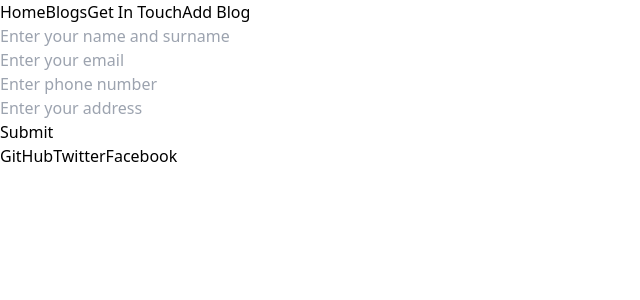
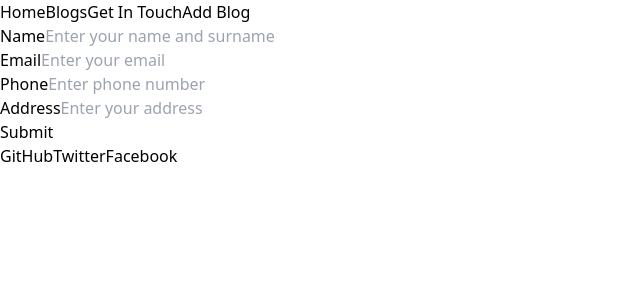
Before and after one commit to M9china/react_training, a React (Vite) app in the folder App1/: page /account in a window 1280 px wide. Shown: the top 300 px of the page, without its empty margins (0-640 px from the left). Built offline with nearby package versions, Linux system fonts and the light colour scheme.

Commit message:
feat:style blogpost form using tailwindcss

```diff
--- a/App1/src/components/AddBlogComponent.jsx
+++ b/App1/src/components/AddBlogComponent.jsx
@@ -23,31 +23,32 @@ export const AddBlogComponent = () => {
     console.log(postData);
   }
     return <>
-      < form onChange={handlChange} onSubmit={postBlog}>
-        <div>
-          <label htmlFor="title">
+    <form className="flex flex-col space-y-4 p-6" onChange={handlChange} onSubmit={postBlog}>
+      <div className="flex flex-col">
+        <label htmlFor="title" className="mb-2 font-bold text-gray-700">
           Blog title
         </label>
-          <input type="text" id="title" name='title' placeholder='Title' />
-
+        <input type="text" id="title" name='title' placeholder='Title' className="px-4 py-2 border border-gray-400 rounded-md w-1/2" />
       </div>
 
-        <div>
-          <label htmlFor="description">
+      <div className="flex flex-col">
+        <label htmlFor="description" className="mb-2 font-bold text-gray-700">
           Blog description
         </label>
-          <textarea id="description" name='description' placeholder='Descripton' />
-
+        <textarea id="description" name='description' placeholder='Descripton' className="px-4 py-2 border border-gray-400 rounded-md w-1/2" />
       </div>
 
-        <div>
-          <label htmlFor="body">
+      <div className="flex flex-col">
+        <label htmlFor="body" className="mb-2 font-bold text-gray-700">
           Blog Body
         </label>
-          <textarea id="body" name='body' placeholder='Blog post body, separated by commas' />
+        <textarea id="body" name='body' placeholder='Blog post body, separated by commas' className="px-4 py-2 border border-gray-400 rounded-md w-1/2" />
+      </div>
 
-        </div>
-        <input type="submit" value="post blog " />
+      <button type="submit" className="bg-gray-500 hover:bg-gray-700 text-white font-bold py-2 px-4 rounded w-1/12">
+        Post blog
+      </button>
     </form >
   </>
+
   }
--- a/App1/src/components/BlogComponent.jsx
+++ b/App1/src/components/BlogComponent.jsx
@@ -61,23 +61,22 @@ export const blogPosts = [
 
 export const DisplayBlog = ({ id, title, description, date, image }) => {
   return (
-    <div>
-      <div className="flex flex-col">
-        <Link to={`/blogs/${id}`}>
-          <div className="mb-2">
-          <img className="h-32 w-32 place-content-center  flex-shrink-0" src={image} alt={title} />
+
+    <div className="flex flex-col mb-10">
+      <Link to={`/blogs/${id}`} className="flex">
+        <h1 className="text-xl flex flex-row-center">{title}</h1>
+        <img className="h-64 w-64 object-cover rounded-md" src={image} alt={title} />
+        <div className="border-l-2 border-r-2 border-t-2 border-b-2 ml-10 border-gray-300 h-64 pl-4 flex flex-col justify-between">
+          <p className="bg-gray-800 text-white px-2 py-1 text-sm self-end">{date}</p>
+          <div className="h-full flex-grow flex flex-col justify-between">
+            <div className="mt-2">
+              <p className="h-full">{description}</p>
+            </div>
           </div>
-          <div>
-          <h1 className="text-xl justify-self-center">{title}</h1>
-          </div>
-          {/* <p>{description}</p>
-          <p>{date}</p> */}
+        </div>
+      </Link>
+    </div>
 
-
-
-        </Link>
-      </div>
-    </div>
   );
 };
 
@@ -87,7 +86,7 @@ export const BlogComponent = () => {
     <div>
       {!id ? (
         <>
-          <div className="flex flex-row items-center mr-4">
+          <div className="ml-4">
             {blogPosts.map((blog) => (
               <div key={blog.id} className=" mt-5 mb-5 w-30 h-84 mr-4">
                 {DisplayBlog({ ...blog, key: blog.id })}
--- a/App1/src/components/DataCollector.jsx
+++ b/App1/src/components/DataCollector.jsx
@@ -38,22 +38,39 @@ export const DataCollector = () => {
   // }
 
   return <>
-    <div className='myCompCont'>
-      <div className='userForm'>
-        <Link to={`/account`}></Link>
-        <form onSubmit={handleFormSubmit}>
-          <input type="text" title='Name' value={name} onChange={(e) => setName(e.target.value)} name="name" placeholder='Enter your name and surname' required />
-          <br />
-          <input type="text" title='Email' value={email} onChange={(e) => setEmail(e.target.value)} name="email" placeholder='Enter your email' required />
-          <br />
-          <input type="text" value={phone} onChange={(e) => setPhone(e.target.value)} id="phone" title='Phone' name="phone" placeholder='Enter phone number' required />
-          <br />
-          <input type="text" value={address} onChange={(e) => setAddress(e.target.value)} id="address" title='Address' name="address" required placeholder='Enter your address' />
-          <br />
-          <button type="submit">Submit</button>
-        </form>
+
+  <div className='p-6 rounded-md'>
+    <Link to={`/account`}></Link>
+    <form onSubmit={handleFormSubmit}>
+      <div className="mb-4">
+        <label className="block text-gray-700 font-bold mb-2" htmlFor="name">
+          Name
+        </label>
+        <input type="text" value={name} onChange={(e) => setName(e.target.value)} name="name" id="name" placeholder='Enter your name and surname' required className="appearance-none border rounded-md w-1/2 py-2 px-3 text-gray-900 leading-tight focus:outline-none focus:shadow-outline" />
       </div>
-    </div>
+      <div className="mb-4">
+        <label className="block text-gray-700 font-bold mb-2" htmlFor="email">
+          Email
+        </label>
+        <input type="text" value={email} onChange={(e) => setEmail(e.target.value)} name="email" id="email" placeholder='Enter your email' required className="appearance-none border rounded-md w-1/2 py-2 px-3 text-gray-900 leading-tight focus:outline-none focus:shadow-outline" />
+      </div>
+      <div className="mb-4">
+        <label className="block text-gray-700 font-bold mb-2" htmlFor="phone">
+          Phone
+        </label>
+        <input type="text" value={phone} onChange={(e) => setPhone(e.target.value)} name="phone" id="phone" placeholder='Enter phone number' required className="appearance-none border rounded-md w-1/2 py-2 px-3 text-gray-900 leading-tight focus:outline-none focus:shadow-outline" />
+      </div>
+      <div className="mb-4">
+        <label className="block text-gray-700 font-bold mb-2" htmlFor="address">
+          Address
+        </label>
+        <input type="text" value={address} onChange={(e) => setAddress(e.target.value)} name="address" id="address" placeholder='Enter your address' required className="appearance-none border rounded-md w-1/2 py-2 px-3 text-gray-900 leading-tight focus:outline-none focus:shadow-outline" />
+      </div>
+      <div className="mb-4">
+        <button type="submit" className="bg-gray-500 hover:bg-gray-700 text-white font-bold py-2 px-4  rounded-full focus:outline-none focus:shadow-outline">Submit</button>
+      </div>
+    </form>
+  </div>
 
   </>
 };
--- a/App1/src/components/OneBlogComponent.jsx
+++ b/App1/src/components/OneBlogComponent.jsx
@@ -1,25 +1,25 @@
 import { useParams } from "react-router-dom";
-import { blogPosts} from "./BlogComponent";
+import { blogPosts } from "./BlogComponent";
 
 export const OneBlogComponent = () => {
   const { id } = useParams();
   const blogPost = blogPosts.find((blog) => blog.id === parseInt(id));
   return (
-    <div >
-    <div >
+    < >
+      <div >
         <div>
-        <h1 className="text-2xl">{blogPost.title}</h1>
+          <h1 className="text-2xl">{blogPost.title}</h1>
           <img className='w-21 h-20 object-cover rounded-lg' src={blogPost.image} alt="Blog post cover" />
           <p>{blogPost.description}</p>
           {
-            blogPost.body.map(detailedDesc=> {
-              return <p>{detailedDesc}</p>
+            blogPost.body.map(detailedDesc => {
+              return <p key={blogPost.id}>{detailedDesc}</p>
             })
           }
         </div>
 
-    </div>
-    </div>
+      </div>
+    </>
   );
 };
 
```
Lines whose indentation alone changed are shown as unchanged.
